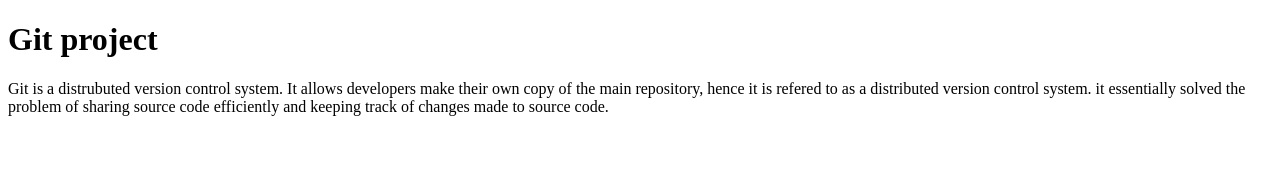
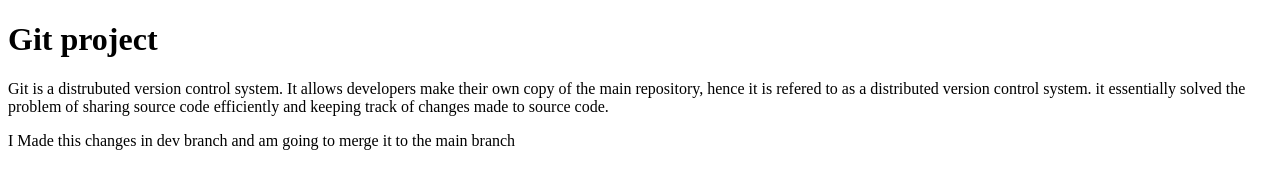
Before and after one commit to IAMSIMCODE/DEVOPS_PROJECTS, a plain HTML site: page PROJECT_2/index.html in a window 1280 px wide. Drawn offline with Linux system fonts and the light colour scheme.

Commit message:
Modified dev branch

```diff
--- a/PROJECT_2/index.html
+++ b/PROJECT_2/index.html
@@ -12,5 +12,7 @@
         It allows developers make their own copy of the main repository,
         hence it is refered to as a distributed version control system.
         it essentially solved the problem of sharing source code efficiently and keeping track of changes made to source code.</p>
+
+        <p>I Made this changes in dev branch and am going to merge it to the main branch</p>
 </body>
 </html>
```
